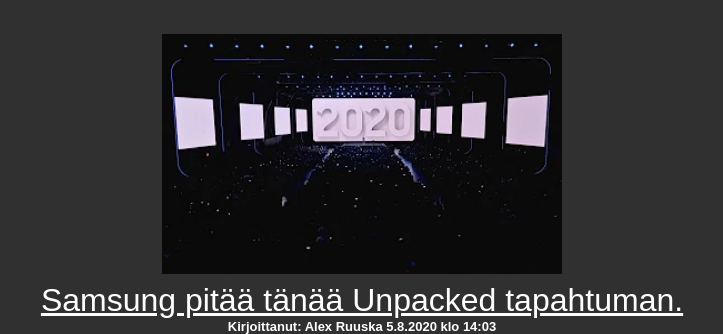
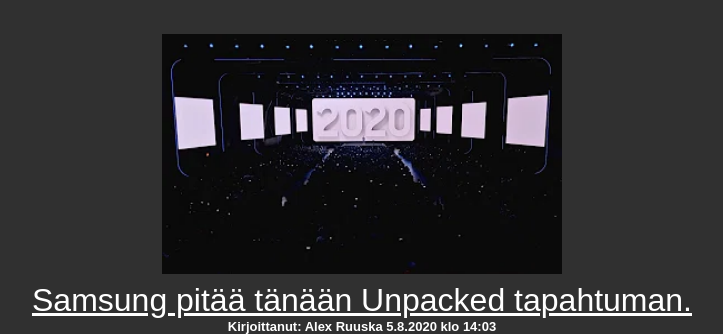
Before and after one commit to matechno/Webiste, a plain HTML site: page Index2.html in a window 1280 px wide. Shown: the part 488-822 px from the top of the page, without its empty margins (278-1001 px from the left). Drawn offline with Linux system fonts and the light colour scheme.

Commit message:
Update Index2.html

```diff
--- a/Index2.html
+++ b/Index2.html
@@ -50,7 +50,7 @@
 <!--Loppu-->
 <a href="Uutinen2.html">
 <center>
-<p>Samsung pitää tänää Unpacked tapahtuman.</p>
+<p>Samsung pitää tänään Unpacked tapahtuman.</p>
 </center>
 </a>
 <center>
```
